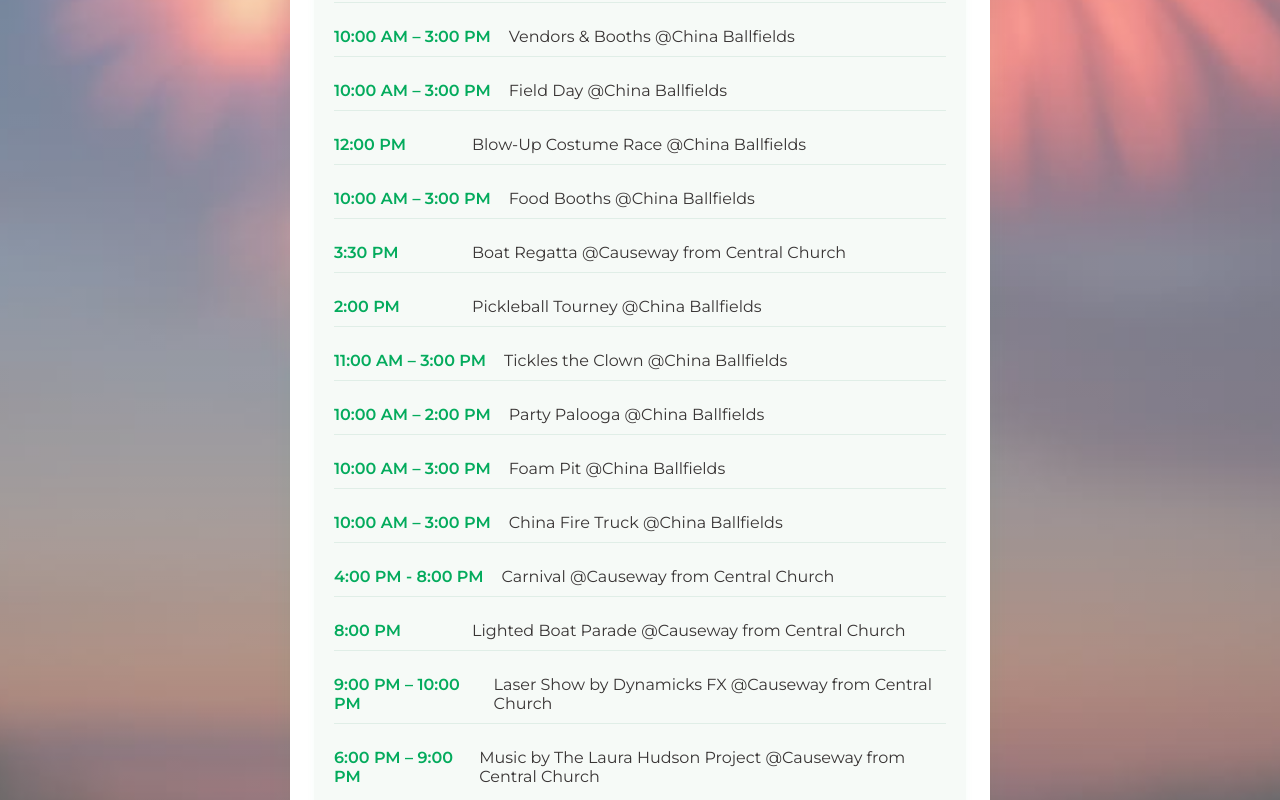
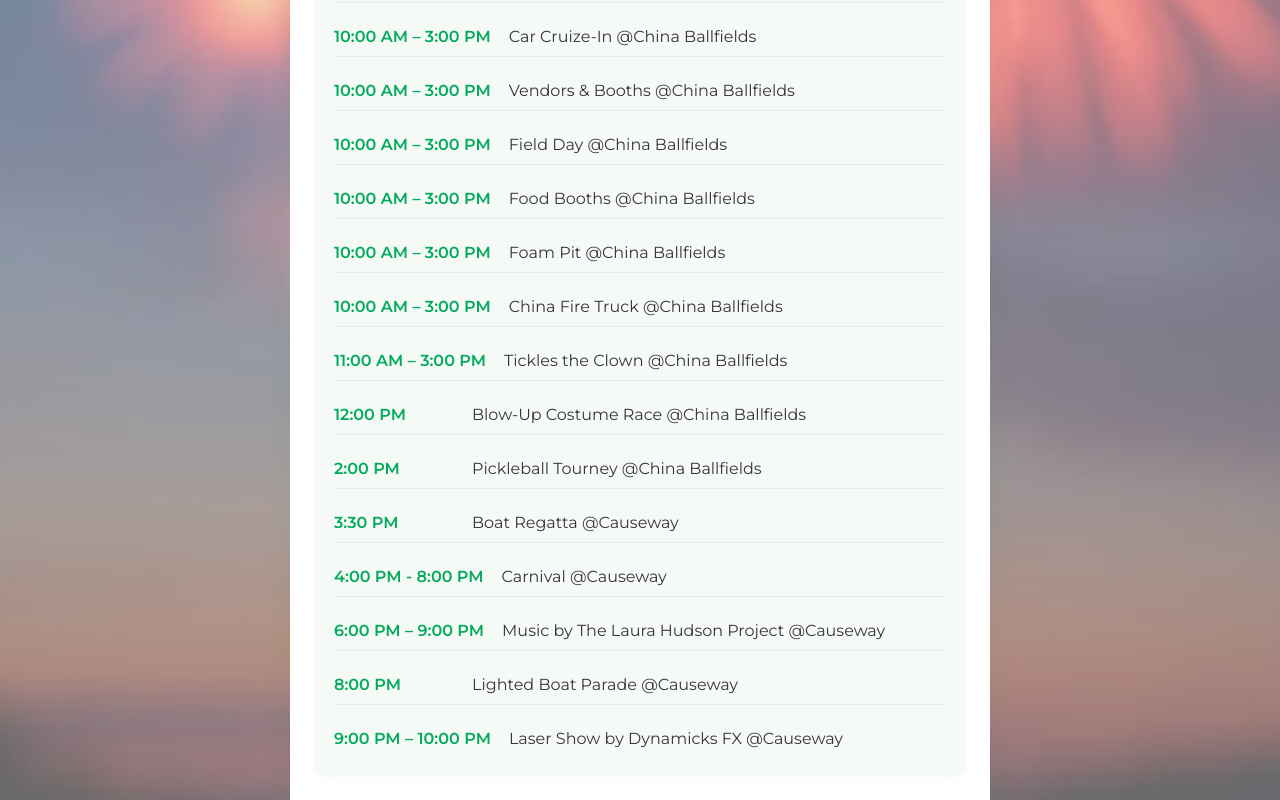
Before and after one commit to norus04/ChinaCommunityDays, a React (Create React App) app: page /events in a window 1280 px wide. Shown: the part 840-1640 px from the top of the page. Built offline with nearby package versions, Linux system fonts and the light colour scheme; no server answers.

Commit message:
Rearranged events

```diff
--- a/src/pages/EventsPage.jsx
+++ b/src/pages/EventsPage.jsx
@@ -14,21 +14,21 @@ const events = [
     day: 'Saturday, August 2nd',
     items: [
       { time: '8:00 AM', title: 'PTO Color Run @China Ballfields' },
+      { time: '10:00 AM – 2:00 PM', title: 'Party Palooga @China Ballfields' },
       { time: '10:00 AM – 3:00 PM', title: 'Car Cruize-In @China Ballfields' },
       { time: '10:00 AM – 3:00 PM', title: 'Vendors & Booths @China Ballfields' },
       { time: '10:00 AM – 3:00 PM', title: 'Field Day @China Ballfields' },
-      { time: '12:00 PM', title: 'Blow-Up Costume Race @China Ballfields' },
       { time: '10:00 AM – 3:00 PM', title: 'Food Booths @China Ballfields' },
-      { time: '3:30 PM', title: 'Boat Regatta @Causeway from Central Church' },
-      { time: '2:00 PM', title: 'Pickleball Tourney @China Ballfields' },
-      { time: '11:00 AM – 3:00 PM', title: 'Tickles the Clown @China Ballfields' },
-      { time: '10:00 AM – 2:00 PM', title: 'Party Palooga @China Ballfields' },
       { time: '10:00 AM – 3:00 PM', title: 'Foam Pit @China Ballfields' },
       { time: '10:00 AM – 3:00 PM', title: 'China Fire Truck @China Ballfields' },
-      { time: '4:00 PM - 8:00 PM', title: 'Carnival @Causeway from Central Church' },
-      { time: '8:00 PM', title: 'Lighted Boat Parade @Causeway from Central Church' },
-      { time: '9:00 PM – 10:00 PM', title: 'Laser Show by Dynamicks FX @Causeway from Central Church' },
-      { time: '6:00 PM – 9:00 PM', title: 'Music by The Laura Hudson Project @Causeway from Central Church' },
+      { time: '11:00 AM – 3:00 PM', title: 'Tickles the Clown @China Ballfields' },
+      { time: '12:00 PM', title: 'Blow-Up Costume Race @China Ballfields' },
+      { time: '2:00 PM', title: 'Pickleball Tourney @China Ballfields' },
+      { time: '3:30 PM', title: 'Boat Regatta @Causeway' },
+      { time: '4:00 PM - 8:00 PM', title: 'Carnival @Causeway' },
+      { time: '6:00 PM – 9:00 PM', title: 'Music by The Laura Hudson Project @Causeway' },
+      { time: '8:00 PM', title: 'Lighted Boat Parade @Causeway' },
+      { time: '9:00 PM – 10:00 PM', title: 'Laser Show by Dynamicks FX @Causeway' },
     ],
   },
   {
@@ -36,7 +36,7 @@ const events = [
     items: [
       { time: '7:30 AM', title: 'Church Service @China Ballfields' },
       { time: '9:00 AM', title: 'Fishing Derby @China Lake' },
-      { time: '12:00 PM', title: 'Scavenger Hunt @Causeway from Central Church' },
+      { time: '12:00 PM', title: 'Scavenger Hunt @Causeway' },
       { time: '1:00 PM', title: 'Forest Walk (2 hour walk) @China Primary School Bus Circle' },
       { time: '3:30 PM', title: 'Forest Walk (1 hour walk) @China Primary School Bus Circle' },
     ],
```
